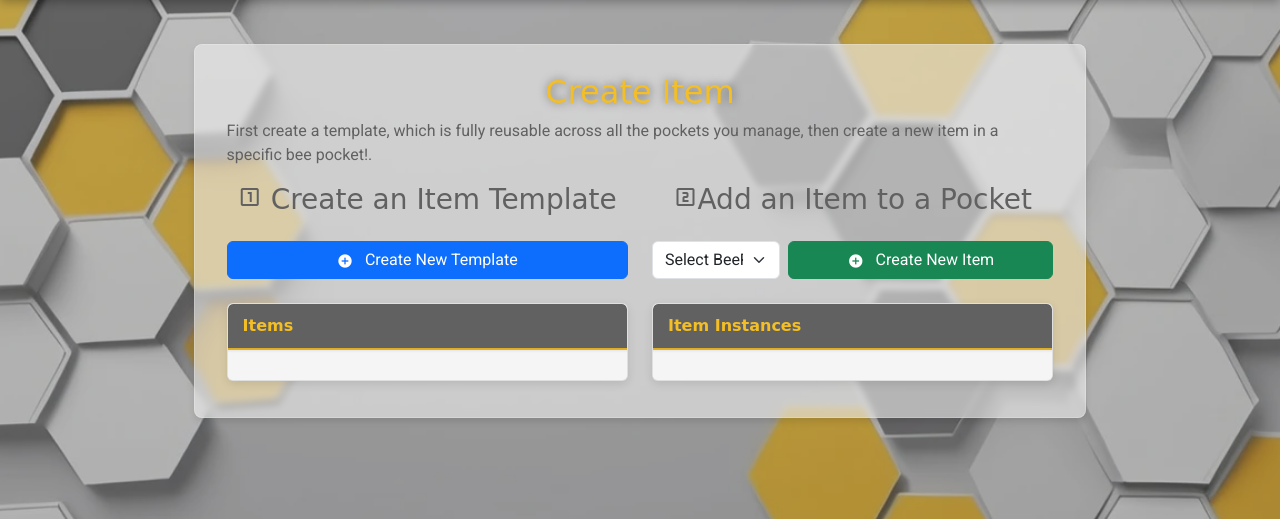
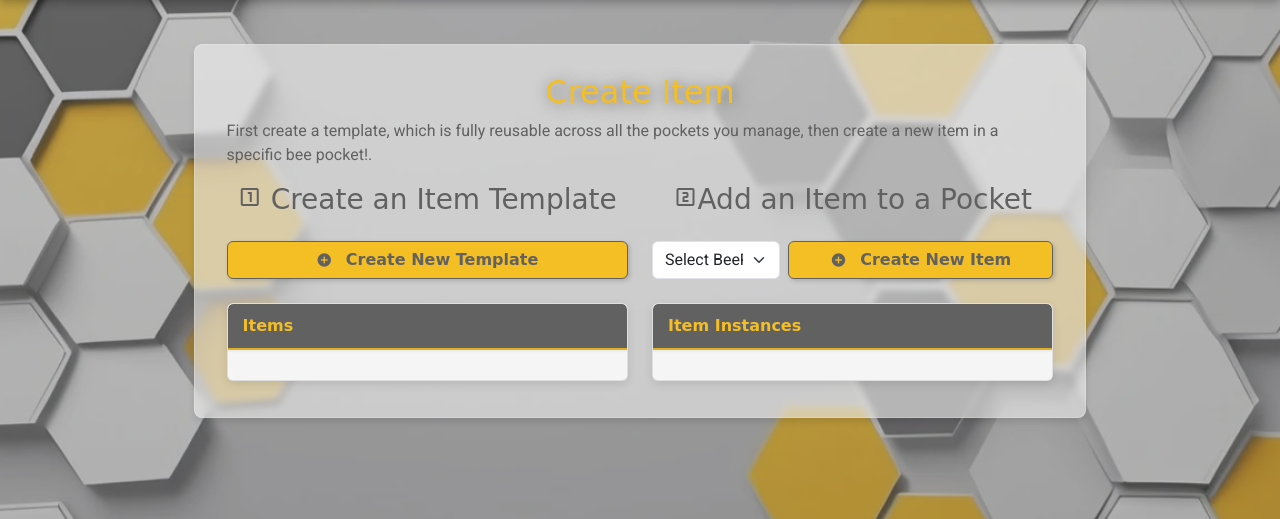
Before and after one commit to joe-aswonvos/bee_pocket, a Django app: page /create/ in a window 1280 px wide. Shown: the part 58-577 px from the top of the page. Run offline with Django 5.2, Linux system fonts and the light colour scheme; the visitor is signed in with stand-in values (Sample User, id 1); data that the repository does not hold is empty; some libraries are stand-ins or nearby versions; some web fonts are replaced.

Commit message:
Enhance item creation UI: add unit symbol display, update button styles, and improve modal titles for clarity

```diff
--- a/create_app/templates/create.html
+++ b/create_app/templates/create.html
@@ -18,7 +18,7 @@
                 <h3 class="text-center mb-4"><span class="material-symbols-outlined">
                     looks_one
                     </span> Create an Item Template</h3>
-                <button class="btn btn-primary w-100 mb-2" data-bs-toggle="modal" data-bs-target="#createItemModal">
+                <button class="btn btn-primary w-100 mb-2 major-btn" data-bs-toggle="modal" data-bs-target="#createItemModal">
                     <span class="material-icons me-2">add_circle</span> Create New Template
                 </button>
             </div>
@@ -73,7 +73,7 @@
                         </select>
                     </div>
                     <div class="col-12 col-lg-8">
-                        <button class="btn btn-success w-100" data-bs-toggle="modal" data-bs-target="#createItemInstanceModal">
+                        <button class="btn btn-success w-100 major-btn" data-bs-toggle="modal" data-bs-target="#createItemInstanceModal">
                             <span class="material-icons me-2">add_circle</span> Create New Item
                     </div>
                 </div>
@@ -96,7 +96,7 @@
     <div class="modal-dialog modal-dialog-centered">
         <div class="modal-content">
             <div class="modal-header">
-                <h5 class="modal-title" id="createItemModalLabel">Create New Item</h5>
+                <h3 class="modal-title" id="createItemModalLabel">Create Template</h3>
                 <button type="button" class="btn-close" data-bs-dismiss="modal" aria-label="Close"></button>
             </div>
             <div class="modal-body">
@@ -136,7 +136,7 @@
                         <label for="item_value" class="form-label" id="item_value_label">Item Value (Please enter a positive integer)</label>
                         <input type="number" class="form-control" id="item_value" name="item_value" required min="1">
                     </div>
-                    <button type="submit" class="btn btn-primary">Create Item</button>
+                    <button type="submit" class="btn btn-primary major-btn">Create Template</button>
                 </form>
             </div>
         </div>
@@ -148,7 +148,7 @@
     <div class="modal-dialog modal-dialog-centered">
         <div class="modal-content">
             <div class="modal-header">
-                <h5 class="modal-title" id="createItemInstanceModalLabel">Create New Item Instance</h5>
+                <h3 class="modal-title" id="createItemInstanceModalLabel">Add Item</h3>
                 <button type="button" class="btn-close" data-bs-dismiss="modal" aria-label="Close"></button>
             </div>
             <div class="modal-body">
@@ -168,14 +168,14 @@
                         <p><strong>Description:</strong> <span id="select-item-description"></span></p>
                         <p><strong>Category:</strong> <span id="select-item-category"></span></p>
                         <p><strong>Type:</strong> <span id="select-item-type"></span></p>
-                        <p><strong>Value:</strong> <span id="select-item-value"></span></p>
+                        <p><strong>Value:</strong> <span id="unit-symbol"></span><span id="select-item-value"></span></p>
                         <hr>
                     </div>
                     <div class="mb-3">
                         <label for="beepocket" class="form-label">BeePocket</label>
-                        <select class="form-select" id="beepocket" name="beepocket">
+                        <select class="form-select" id="beepocket" name="beepocket" onchange="updateUnitSymbol()">
                             {% for beepocket in beepockets %}
-                                <option value="{{ beepocket.id }}" {% if default_beepocket and default_beepocket.id == beepocket.id %}selected{% endif %}>{{ beepocket.beepocket_name }}</option>
+                                <option value="{{ beepocket.id }}" data-units="{{ beepocket.units }}" {% if default_beepocket and default_beepocket.id == beepocket.id %}selected{% endif %}>{{ beepocket.beepocket_name }}</option>
                             {% endfor %}
                         </select>
                     </div>
@@ -183,7 +183,7 @@
                         <label for="expireon" class="form-label">Expire On (default 24 hours)</label>
                         <input type="datetime-local" class="form-control" id="expireon" name="expireon" required>
                     </div>
-                    <button type="submit" class="btn btn-success">Create ItemInstance</button>
+                    <button type="submit" class="btn btn-success major-btn">Add Item</button>
                 </form>
             </div>
         </div>
--- a/static/css/style.css
+++ b/static/css/style.css
@@ -13,10 +13,10 @@
   --secondary-font: "Roboto", sans-serif;
 
   /* Color palette */
-   --primary-color: #f4be25;    /* Yellow - accent color */
-   --secondary-color: #616161;  /* Dark gray - backgrounds */
-   --tertiary-color: #bfbfc1;   /* Light gray - tertiary elements */
-   --contrast-color: #eeeeee;   /* Off-white - content areas */
+  --primary-color: #f4be25; /* Yellow - accent color */
+  --secondary-color: #616161; /* Dark gray - backgrounds */
+  --tertiary-color: #bfbfc1; /* Light gray - tertiary elements */
+  --contrast-color: #eeeeee; /* Off-white - content areas */
 
   /* RGB values for opacity variants */
   --primary-color-rgb: 244, 190, 37;
@@ -45,13 +45,16 @@
 }
 
 /* Typography base styles */
- h1, h2, h3 {
+h1,
+h2,
+h3 {
   font-family: var(--primary-font);
 }
 
 .primary-color {
+  font-family: var(--primary-font);
   color: var(--primary-color);
-   text-shadow: var(--secondary-color) 1px 0 10px;
+  text-shadow: var(--secondary-color) 2px 2px 15px;
 }
 
 /* Background image with fixed attachment */
@@ -101,7 +104,9 @@
   margin: 20px auto;
   box-shadow: 0 4px 6px rgba(0, 0, 0, 0.1);
   max-width: 95%;
-   backdrop-filter: blur(3px); /* Cross-browser issue: Not supported in Firefox without flag */
+  backdrop-filter: blur(
+    3px
+  ); /* Cross-browser issue: Not supported in Firefox without flag */
   -webkit-backdrop-filter: blur(3px); /* Vendor prefix for Safari support */
   border: 1px solid rgba(255, 255, 255, 0.2);
   z-index: var(--z-content);
@@ -109,7 +114,9 @@
 
 /* My Pockets containers */
 
-  #sting-container, #pollen-container, #honey-container {
+#sting-container,
+#pollen-container,
+#honey-container {
   min-height: 181px;
 }
 
@@ -150,13 +157,31 @@
 }
 
 /* Navbar links with subtle glow effect */
- .navbar-brand, .nav-link {
+.navbar-brand,
+.nav-link {
   text-shadow: 0 0 5px rgba(244, 190, 37, 0.3);
   transition: all 0.3s ease;
 }
 
- .navbar-brand:hover, .nav-link:hover {
+.navbar-brand:hover,
+.nav-link:hover {
   text-shadow: 0 0 8px rgba(244, 190, 37, 0.6);
+}
+
+.major-btn {
+  background-color: var(--primary-color);
+  color: var(--secondary-color);
+  border: 1px solid var(--secondary-color);
+  font-family: var(--primary-font);
+  font-weight: bold;
+  transition: all 0.3s ease;
+  box-shadow: 2px 2px 4px rgba(var(--secondary-color-rgb), 0.3);
+}
+
+.major-btn:hover {
+  background-color: var(--secondary-color);
+  color: var(--primary-color);
+  border: 1px solid var(--primary-color);
 }
 
 /* ====================================
@@ -200,13 +225,12 @@
   color: var(--secondary-color);
   font-family: var(--primary-font);
   font-weight: bold;
-
 }
 
 .toast-body {
   background-color: rgba(var(--contrast-color-rgb), 0.9);
   color: var(--secondary-color);
-    font-family: var(--secondary  -font);
+  font-family: var(--secondary -font);
   padding: 10px;
   border-radius: 5px;
 }
@@ -255,7 +279,7 @@
 }
 
 /* Semi-transparent card bodies */
- .card-body  {
+.card-body {
   background-color: rgba(var(--contrast-color-rgb), 0.6);
   padding: 15px;
   position: relative;
@@ -268,7 +292,10 @@
   flex: 1;
 }
 
- .scrolling, #pollen-container, #honey-container, #sting-container {
+.scrolling,
+#pollen-container,
+#honey-container,
+#sting-container {
   max-height: 350px;
   overflow-y: auto;
 }
@@ -292,13 +319,13 @@
 
 /* Select item on BeePocket Page */
 
-  #beepocket-selector, .bee-pocket-selector {
+#beepocket-selector,
+.bee-pocket-selector {
   background-color: rgba(var(--primary-color-rgb), 0.1);
   border: none;
   border-radius: 0;
   padding: 10px;
 }
-
 
 /* ====================================
   * 7. CARD LIST ITEMS
@@ -389,7 +416,12 @@
   pointer-events: none;
 }
 
- .modal-dialog, .modal-content, .modal-header, .modal-body, .modal-footer, .modal {
+.modal-dialog,
+.modal-content,
+.modal-header,
+.modal-body,
+.modal-footer,
+.modal {
   z-index: var(--z-modal);
   pointer-events: auto;
 }
--- a/static/js/script.js
+++ b/static/js/script.js
@@ -99,23 +99,26 @@ document.addEventListener("DOMContentLoaded", function () {
       console.log(itemId);
       if (itemId) {
         fetch(`/create/new_item_details/${itemId}/`)
-          .then(response => response.json())
-          .then(data => {
+          .then((response) => response.json())
+          .then((data) => {
             newitemDescription.textContent = data.description;
             newitemCategory.textContent = data.category;
             newitemType.textContent = data.type;
             newitemValue.textContent = data.value;
             newitemDetailsDiv.style.display = "block";
           })
-          .catch(error => {
-            console.error('There was a problem with the fetch operation:', error);
+          .catch((error) => {
+            console.error(
+              "There was a problem with the fetch operation:",
+              error
+            );
           });
       } else {
         newitemDetailsDiv.style.display = "none";
       }
+      updateUnitSymbol();
     });
   }
-
 });
 
 function editComment(commentId) {
@@ -132,6 +135,22 @@ function cancelEdit(commentId) {
   document
     .getElementById(`edit-comment-form-${commentId}`)
     .classList.add("d-none");
+}
+
+function updateUnitSymbol() {
+  const beepocketSelect = document.getElementById("beepocket");
+  const unitSymbol = document.getElementById("unit-symbol");
+  const selectedOption = beepocketSelect.options[beepocketSelect.selectedIndex];
+  const units = selectedOption.getAttribute("data-units");
+
+  const unitSymbols = {
+    GBP: "£",
+    EUR: "€",
+    USD: "$",
+    "non-currency": "",
+  };
+
+  unitSymbol.textContent = unitSymbols[units] || "";
 }
 
 function showItemInstances(beepocketId) {
```
Also changed, not shown: admin_app/templates/admin.html (+6 -6 lines), 2 other files. Lines whose indentation alone changed are shown as unchanged.
